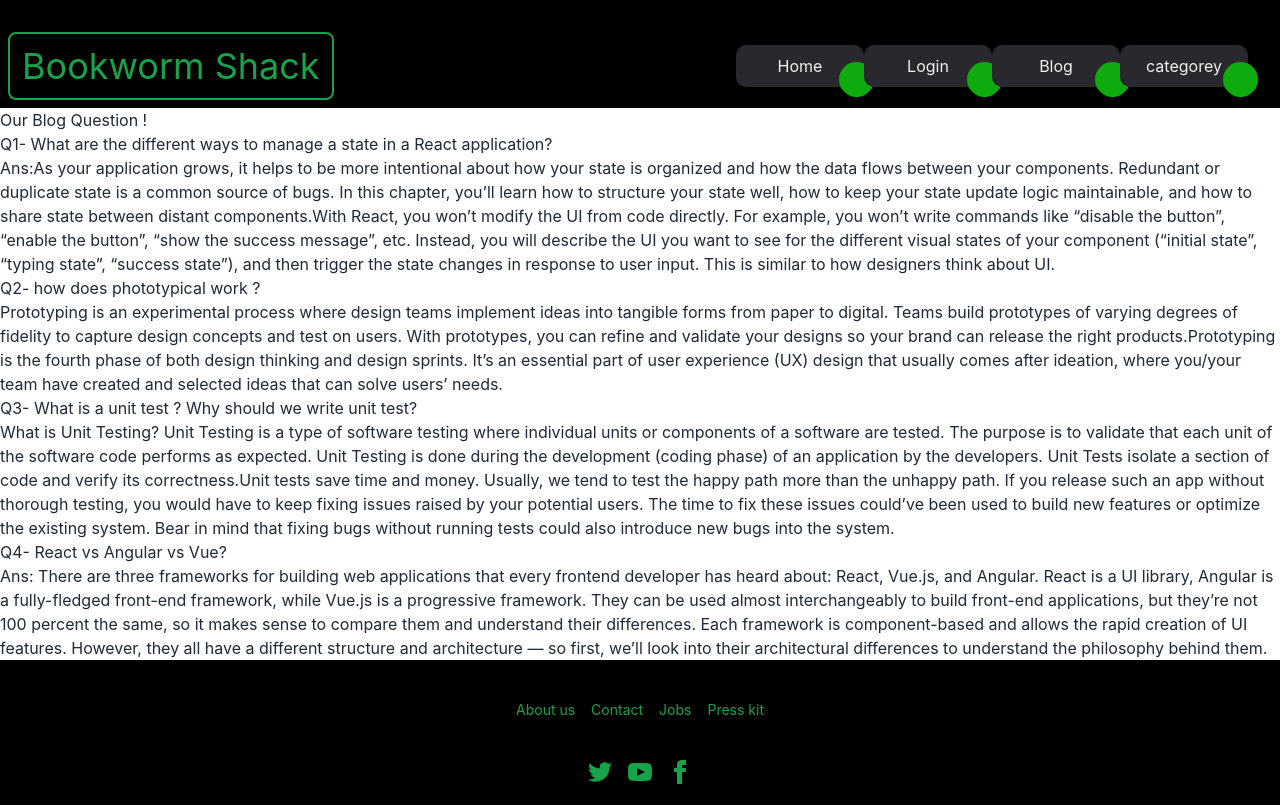
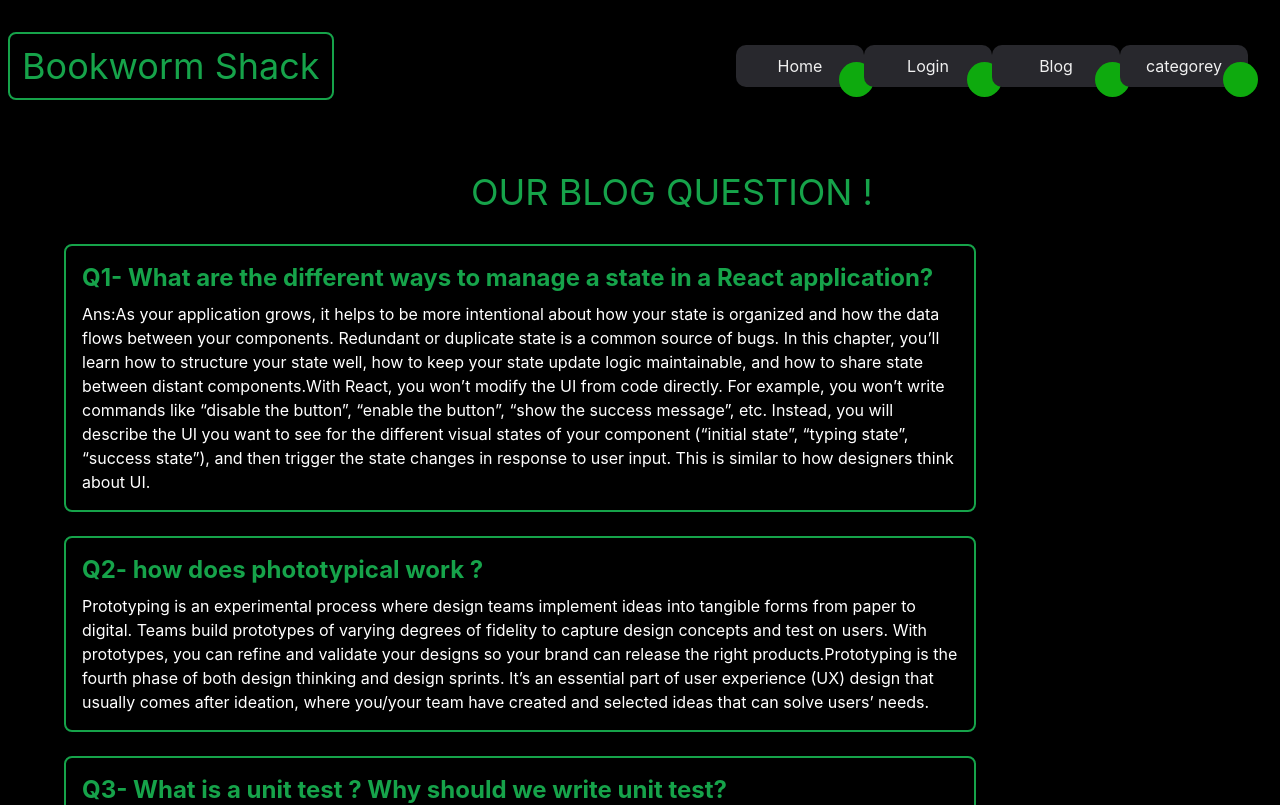
Before and after one commit to niaz-abir/assignment12client, a React (Create React App) app: page /blog in a window 1280 px wide. Shown: the top 805 px of the page. Built offline with nearby package versions, Linux system fonts and the light colour scheme.

Commit message:
thrteen commit

```diff
--- a/src/Component/Blog/Blog.js
+++ b/src/Component/Blog/Blog.js
@@ -2,14 +2,16 @@ import React from "react";
 
 const Blog = () => {
   return (
-    <div>
-      <h1>Our Blog Question !</h1>
-      <div>
-        <h1>
+    <div className="pt-16 pl-16 pb-8 bg-black">
+      <h1 className="text-4xl justify-start lg:text-center text-green-600 text-bold mb-4 pb-4 text-ellipsis">
+        OUR BLOG QUESTION !
+      </h1>
+      <div className="mt-4 mb-6 w-3/4 border-2 p-4 rounded-lg border-green-600">
+        <h1 className="text-2xl font-bold mb-2 text-green-600">
           Q1- What are the different ways to manage a state in a React
           application?
         </h1>
-        <p>
+        <p className="text-white">
           Ans:As your application grows, it helps to be more intentional about
           how your state is organized and how the data flows between your
           components. Redundant or duplicate state is a common source of bugs.
@@ -24,9 +26,11 @@ const Blog = () => {
           user input. This is similar to how designers think about UI.
         </p>
       </div>
-      <div>
-        <h1>Q2- how does phototypical work ?</h1>
-        <p>
+      <div className="mt-4 mb-6 w-3/4 border-2 p-4 rounded-lg border-green-600">
+        <h1 className="text-2xl font-bold mb-2 text-green-600">
+          Q2- how does phototypical work ?
+        </h1>
+        <p className="text-white">
           Prototyping is an experimental process where design teams implement
           ideas into tangible forms from paper to digital. Teams build
           prototypes of varying degrees of fidelity to capture design concepts
@@ -38,9 +42,11 @@ const Blog = () => {
           solve users’ needs.
         </p>
       </div>
-      <div>
-        <h1>Q3- What is a unit test ? Why should we write unit test?</h1>
-        <p>
+      <div className="mt-4 mb-6 w-3/4 border-2 p-4 rounded-lg border-green-600">
+        <h1 className="text-2xl font-bold mb-2 text-green-600">
+          Q3- What is a unit test ? Why should we write unit test?
+        </h1>
+        <p className="text-white">
           What is Unit Testing? Unit Testing is a type of software testing where
           individual units or components of a software are tested. The purpose
           is to validate that each unit of the software code performs as
@@ -55,9 +61,11 @@ const Blog = () => {
           could also introduce new bugs into the system.
         </p>
       </div>
-      <div>
-        <h1>Q4- React vs Angular vs Vue?</h1>
-        <p>
+      <div className="mt-4 mb-6 w-3/4 border-2 p-4 rounded-lg border-green-600">
+        <h1 className="text-2xl font-bold mb-2 text-green-600">
+          Q4- React vs Angular vs Vue?
+        </h1>
+        <p className="text-white">
           Ans: There are three frameworks for building web applications that
           every frontend developer has heard about: React, Vue.js, and Angular.
           React is a UI library, Angular is a fully-fledged front-end framework,
```
